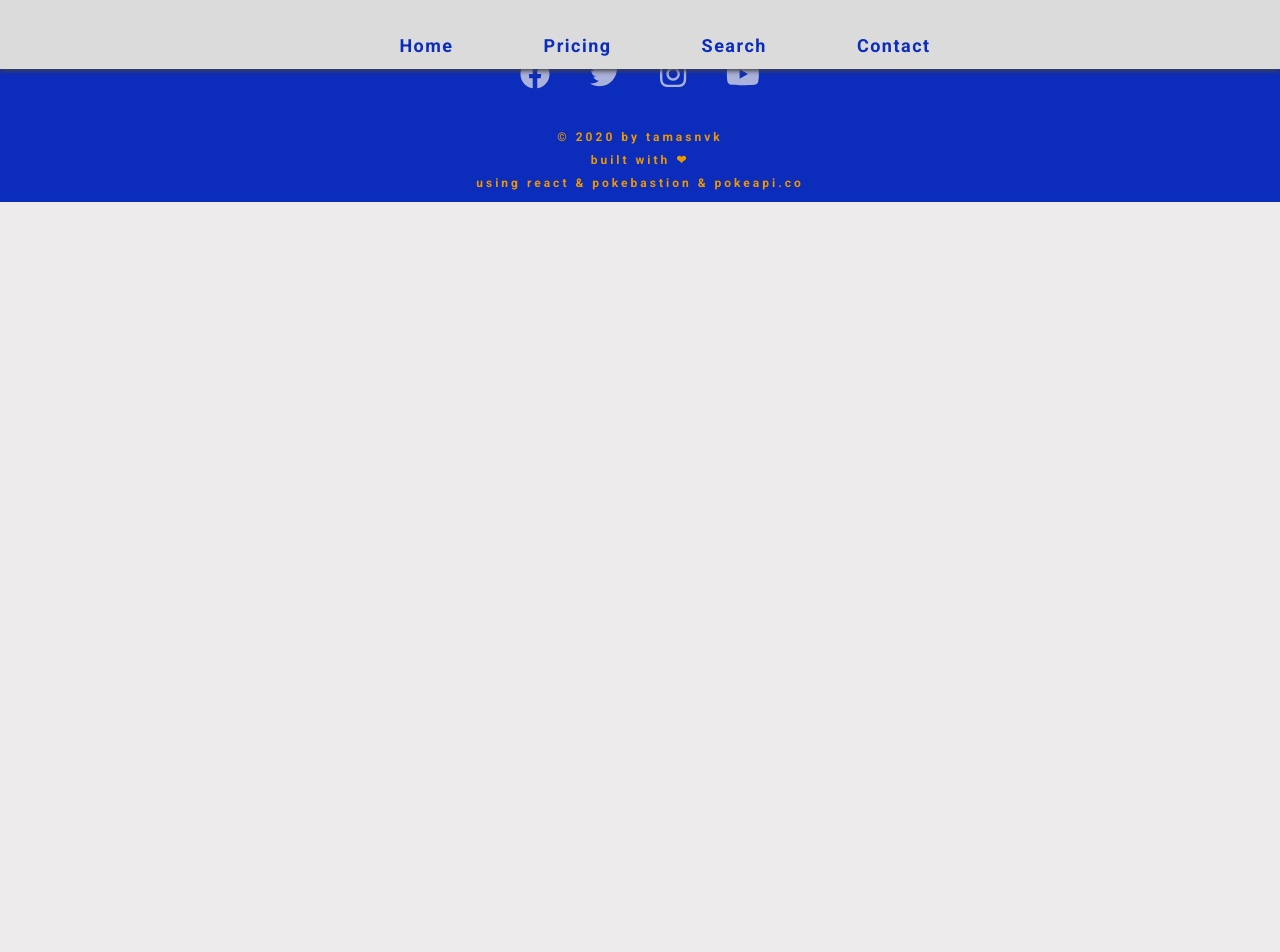
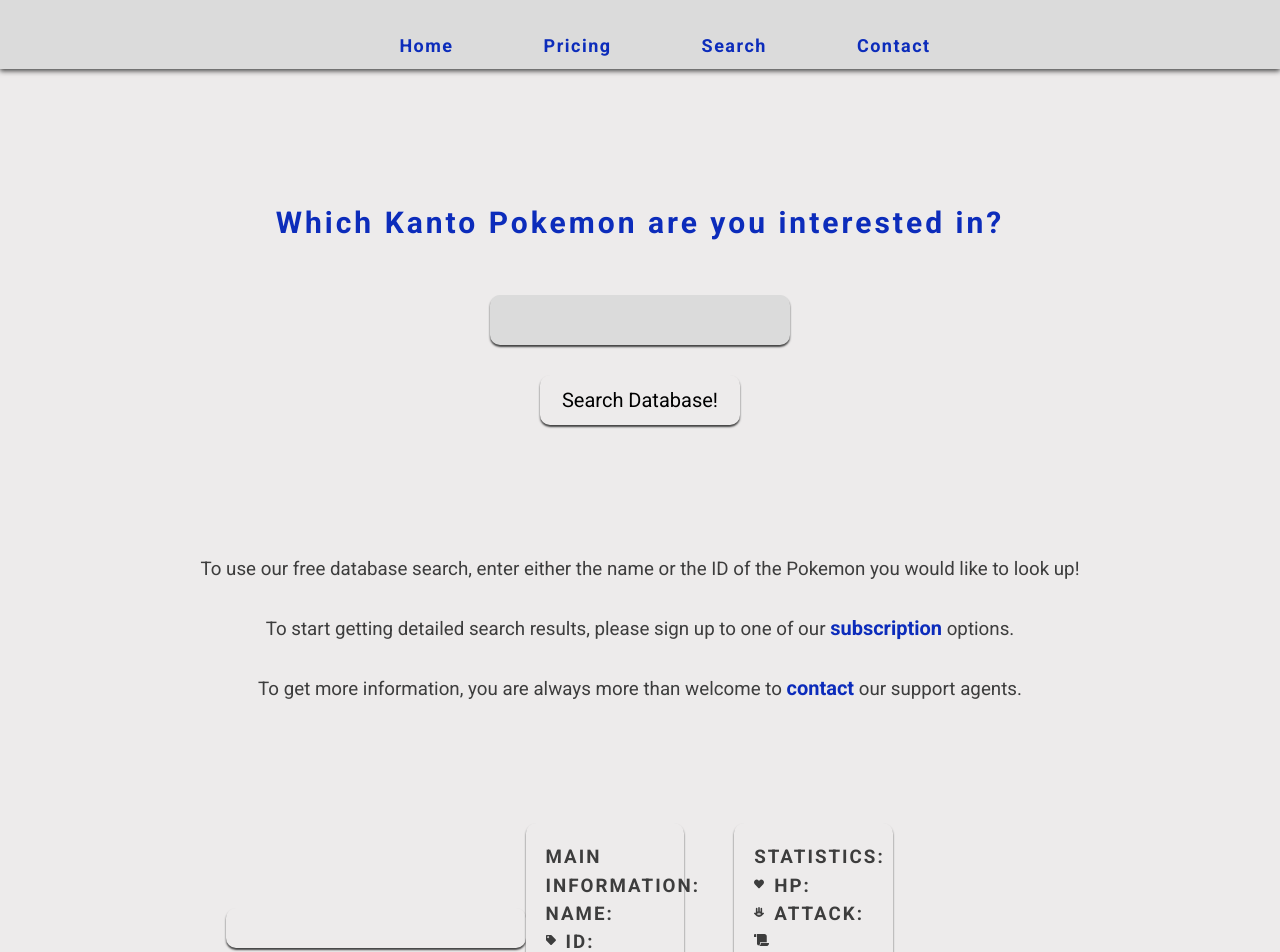
Before and after one commit to tmsnvk/project-003, a React (Create React App) app in the folder client/: page /search in a window 1280 px wide. Shown: the top 952 px of the page. Before the commit the page ends 800 px from the top, so only its background shows below. Built offline with nearby package versions, Linux system fonts and the light colour scheme.

Commit message:
search layout basic setup

```diff
--- a/client/src/index.js
+++ b/client/src/index.js
@@ -11,4 +11,4 @@
 );
 
 // todo:
-// - scroll to top when clicking on links
+// - scroll to top when clicking on links - https://reactrouter.com/web/guides/scroll-restoration
--- /dev/null
+++ b/client/src/layoutcomponents/search/GridResultContainer.js
@@ -0,0 +1,80 @@
+import React from "react";
+import styled from "styled-components";
+import { FontAwesomeIcon } from "@fortawesome/react-fontawesome";
+
+const ComponentContainer = styled.section`
+  grid-area: grid-results;
+  display: flex;
+  flex-direction: row;
+  align-items: center;
+  justify-content: center;
+`;
+
+const GridResultImage = styled.div`
+  width: 30rem;
+  padding: 2rem 3rem 2rem 3rem;
+  box-shadow: 0px 2px 2px 0px var(--body-shadow);
+  border-radius: 1rem;
+`;
+
+const GridResultData = styled.div`
+  text-transform: uppercase;
+  display: flex;
+  flex-direction: row;
+`;
+
+const ResultBoxContainer = styled.div`
+  font-size: 3rem;
+  font-weight: bold;
+  margin: 0 5rem 0 0;
+  letter-spacing: 0.2rem;
+  width: 30%;
+  background-color: var(--body-color-primary);
+  padding: 2rem 2rem 2rem 2rem;
+  box-shadow: 0px 2px 2px 0px var(--body-shadow);
+  border-radius: 1rem;
+`;
+
+const ResultTitle = styled.div`
+
+`;
+
+const ResultBaseData = styled.div`
+
+`;
+
+const ResultStatsData = styled.div`
+
+`;
+
+const StyledIcon = styled(FontAwesomeIcon)`
+  font-size: 2rem;
+  padding: 0 1rem 0 0;
+`;
+
+const GridSearchContainer = () => {
+  return (
+    <ComponentContainer>
+      <GridResultImage>
+
+      </GridResultImage>
+      <GridResultData>
+        <ResultBoxContainer>
+          <ResultTitle>Main Information:</ResultTitle>
+          <ResultBaseData><StyledIcon icon="id-card"></StyledIcon>Name:&nbsp;</ResultBaseData>
+          <ResultBaseData><StyledIcon icon="tag"></StyledIcon>ID:&nbsp;</ResultBaseData>
+          <ResultBaseData><StyledIcon icon="code-branch"></StyledIcon>Type:&nbsp;</ResultBaseData>
+        </ResultBoxContainer>
+        <ResultBoxContainer>
+        <ResultTitle>Statistics:</ResultTitle>
+          <ResultStatsData><StyledIcon icon="heart"></StyledIcon>HP:&nbsp;</ResultStatsData>
+          <ResultStatsData><StyledIcon icon="hamsa"></StyledIcon>Attack:&nbsp;</ResultStatsData>
+          <ResultStatsData><StyledIcon icon="scroll"></StyledIcon>Defense:&nbsp;</ResultStatsData>
+          <ResultStatsData><StyledIcon icon="rocket"></StyledIcon>Speed:&nbsp;</ResultStatsData>
+        </ResultBoxContainer>
+      </GridResultData>
+    </ComponentContainer>
+  );
+};
+
+export default GridSearchContainer;
--- /dev/null
+++ b/client/src/layoutcomponents/search/GridSearchContainer.js
@@ -0,0 +1,108 @@
+import React from "react";
+import styled from "styled-components";
+import { Link } from "react-router-dom";
+
+const ComponentContainer = styled.section`
+  grid-area: grid-search;
+  display: flex;
+  flex-direction: column;
+  align-items: center;
+  justify-content: center;
+`;
+
+const SearchContainer = styled.div`
+  margin: 20rem 0 0 0;
+`;
+
+const FormLabel = styled.label`
+  font-size: 3rem;
+  font-weight: bold;
+  letter-spacing: 0.3rem;
+  color: var(--font-color-tertiary);
+  text-align: center;
+  margin: 0 0 3rem 0;
+`;
+
+const FormInputContainer = styled.div`
+  display: flex;
+  flex-direction: column;
+  align-items: center;
+  margin: 5rem 0 0 0;
+`;
+
+const FormInputText = styled.input`
+  width: 30rem;
+  font-size: 2rem;
+  background-color: var(--body-color-tertiary);
+  padding: 1rem 1rem 1rem 1rem;
+  border-radius: 1rem;
+  box-shadow: 0px 2px 2px 0px var(--body-shadow);
+  cursor: text;
+
+  &:focus {
+    outline: none;
+  }
+`;
+
+const FormInputSubmit = styled.button`
+  width: 20rem;
+  font-size: 2rem;
+  background-color: var(--body-color-primary);
+  margin: 3rem 0 0 0;
+  padding: 1rem 1rem 1rem 1rem;
+  box-shadow: 0px 2px 2px 0px var(--body-shadow);
+  border-radius: 1rem;
+  cursor: pointer;
+
+  &:focus {
+    outline: none;
+  }
+`;
+
+const TutorialContainer = styled.div`
+  font-size: 3rem;
+  text-align: center;
+  padding: 10rem 0 0 0;
+`;
+
+const TutorialText = styled.p`
+  padding: 3rem 0 0 0;
+
+  &:last-of-type {
+    padding: 3rem 0 10rem 0;
+  }
+`;
+
+const TutorialLink = styled(Link)`
+  color: var(--font-color-tertiary);
+  font-size: 2rem;
+  text-decoration: none;
+  cursor: pointer;
+  font-weight: bold;
+
+  &:hover {
+    color: var(--font-color-tertiary);
+  }
+`;
+
+const GridSearchContainer = () => {
+  return (
+    <ComponentContainer>
+      <SearchContainer>
+        <FormLabel htmlFor="search-field">Which Kanto Pokemon are you interested in?</FormLabel>
+          <FormInputContainer>
+            <FormInputText type="text" id="search-field" name="search-field" autoComplete="off" />
+            <FormInputSubmit>Search Database!</FormInputSubmit>
+          </FormInputContainer>
+      </SearchContainer>
+      <TutorialContainer>
+        <TutorialText>To use our free database search, enter either the name or the ID of the Pokemon you would like to look up!</TutorialText>
+        <TutorialText>To start getting detailed search results, please sign up to one of our <TutorialLink to="/pricing">subscription</TutorialLink> options.</TutorialText>
+        <TutorialText>To get more information, you are always more than welcome to <TutorialLink to="/contact">contact</TutorialLink> our support agents.</TutorialText>
+      </TutorialContainer>
+
+    </ComponentContainer>
+  );
+};
+
+export default GridSearchContainer;
--- a/client/src/layouts/PricingLayout.js
+++ b/client/src/layouts/PricingLayout.js
@@ -15,7 +15,6 @@
   "grid-head-img grid-head-text grid-head-text ."
   "grid-pricing grid-pricing grid-pricing grid-pricing"
   ". grid-signup grid-signup ."
-  "grid-footer grid-footer grid-footer grid-footer";
 `;
 
 const PricingLayout = () => {
--- a/client/src/layouts/SearchLayout.js
+++ b/client/src/layouts/SearchLayout.js
@@ -1,33 +1,26 @@
 import React from "react";
-
 import styled from "styled-components";
-
+import GridSearchContainer from "../layoutcomponents/search/GridSearchContainer";
+import GridResultContainer from "../layoutcomponents/search/GridResultContainer";
 
 const GridMainContainer = styled.div`
   display: grid;
-  grid-template-columns: 1fr 1fr 1fr 1fr;
+  grid-template-columns: 1fr 1fr 1fr;
   grid-template-rows: auto;
   column-gap: 2em;
   row-gap: 2rem;
   grid-template-areas:
-  "grid-navbar grid-navbar grid-navbar grid-navbar"
-  "grid-content-body grid-content-body . ."
-  "grid-footer grid-footer grid-footer grid-footer";
+    "grid-search grid-search grid-search"
+    "grid-results grid-results grid-results"
 `;
 
 const SearchLayout = () => {
-
-    return (
-    <div>
+  return (
     <GridMainContainer>
-
-      <div>SEARCH</div>
-
+      <GridSearchContainer />
+      <GridResultContainer />
     </GridMainContainer>
-</div>
-
-
-    );
+  );
 };
 
 export default SearchLayout;
--- a/client/src/maincomponents/App.js
+++ b/client/src/maincomponents/App.js
@@ -12,8 +12,8 @@
 
 import { library } from "@fortawesome/fontawesome-svg-core";
 import { fab } from "@fortawesome/free-brands-svg-icons";
-import { faInfinity, faServer, faComments, faLifeRing, faAngleDoubleRight, faCaretUp, faAngleRight, faEuroSign } from "@fortawesome/free-solid-svg-icons";
-library.add(fab, faInfinity, faServer, faComments, faLifeRing, faAngleDoubleRight, faCaretUp, faAngleRight, faEuroSign );
+import { faInfinity, faServer, faComments, faLifeRing, faAngleDoubleRight, faCaretUp, faAngleRight, faEuroSign, faTag, faCodeBranch, faHeart, faHamsa, faScroll, faRocket } from "@fortawesome/free-solid-svg-icons";
+library.add(fab, faInfinity, faServer, faComments, faLifeRing, faAngleDoubleRight, faCaretUp, faAngleRight, faEuroSign, faTag, faCodeBranch, faHeart, faHamsa, faScroll, faRocket );
 
 const GlobalStyle = createGlobalStyle`
   * {
```
